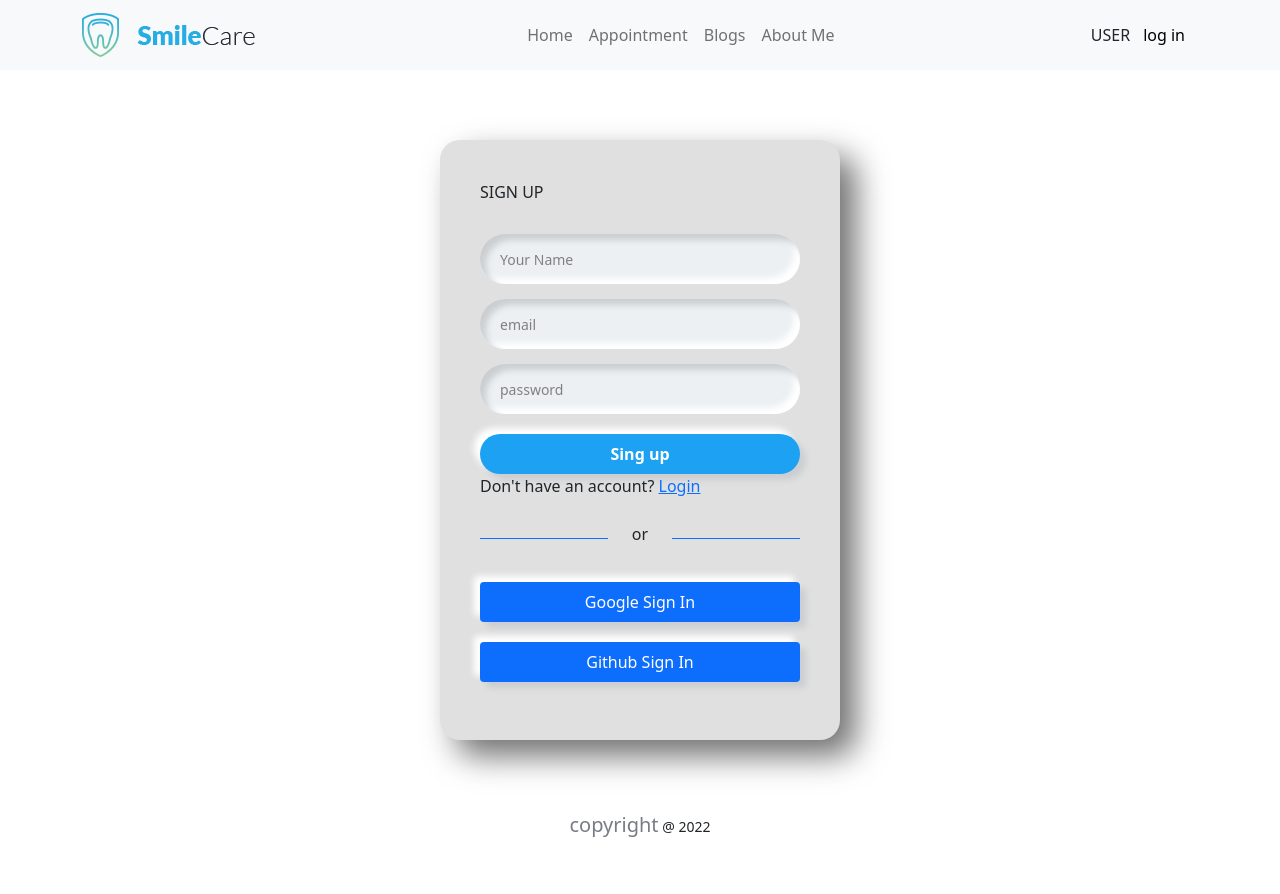
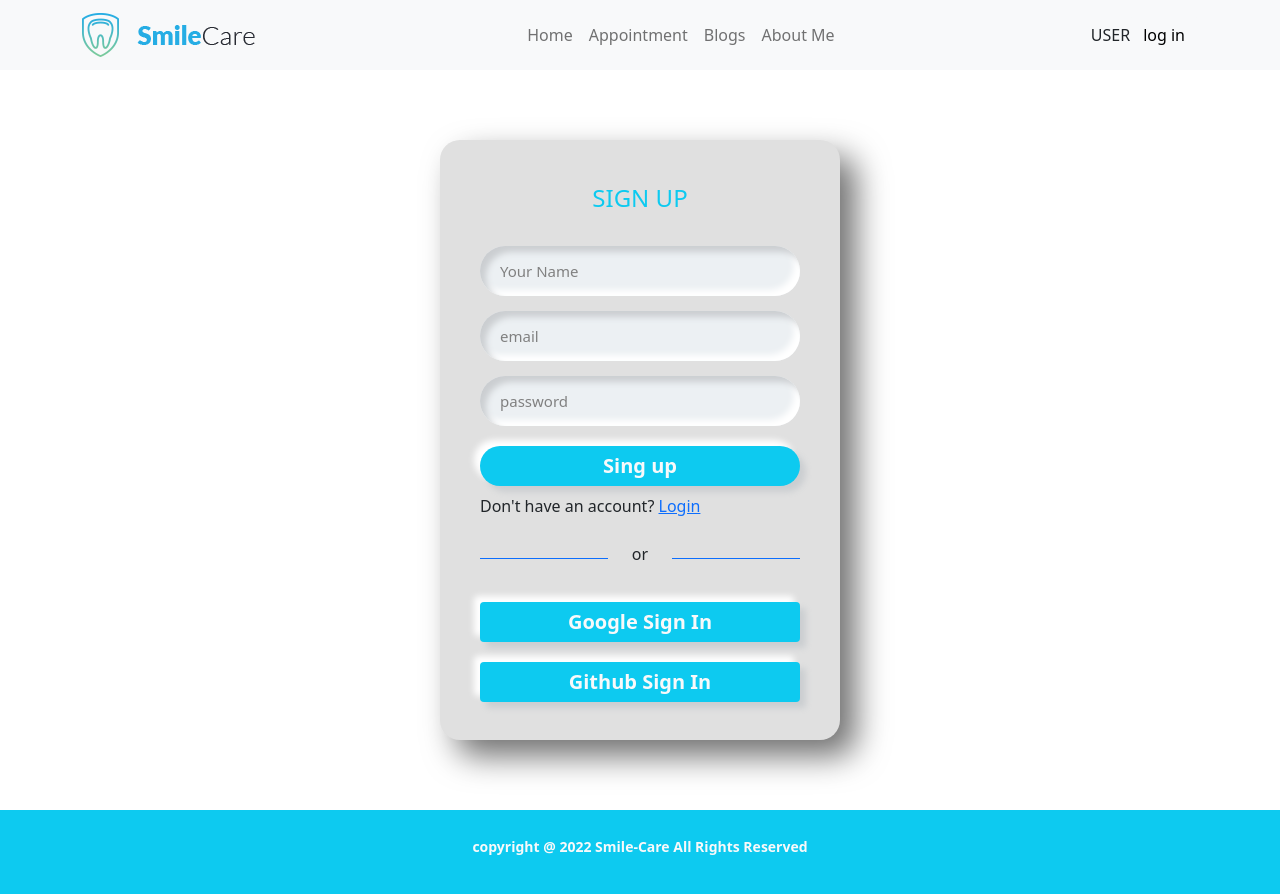
Before and after one commit to Moniruzzaman2525/Smile-Care, a React (Create React App) app: page /signup in a window 1280 px wide. Shown: the top 894 px of the page. Built offline with nearby package versions, Linux system fonts and the light colour scheme; no server answers.

Commit message:
footer finish

```diff
--- a/src/Pages/Login/Login/Login/Login.css
+++ b/src/Pages/Login/Login/Login/Login.css
@@ -31,7 +31,6 @@
 .login-btn {
     color: white;
     margin-top: 20px;
-    background: #1da1f2;
     height: 40px;
     border-radius: 20px;
     cursor: pointer;
@@ -40,11 +39,6 @@
     transition: 0.5s;
 }
 
-/* .login-btn {
-    background-color: red;
-    width: 100%;
-    padd
-} */
 
 .form-container label {
     margin-bottom: 4px;
@@ -63,24 +57,7 @@
     padding: 10px;
     padding-left: 20px;
     height: 50px;
-    font-size: 14px;
+    font-size: 15px;
     border-radius: 50px;
     box-shadow: inset 6px 6px 6px #cbced1, inset -6px -6px 6px white;
 }
-
-
-
-.form-container button:hover {
-    box-shadow: none;
-}
-
-
-.error-message {
-    font-size: 12px;
-    color: red;
-    margin: 10px;
-}
-
-.error-message::before {
-    content: "❌ ";
-}
--- a/src/Pages/Login/Login/Login/Login.js
+++ b/src/Pages/Login/Login/Login/Login.js
@@ -104,13 +104,13 @@ const Login = () => {
     }
     return (
         <div className='form-container'>
-            <div>LOGIN</div>
+            <div className='text-center text-info fs-4'>LOGIN</div>
             <form className='login-form' onSubmit={handleSubmit}>
                 <input type="text" placeholder='email' id="" onChange={handleEmailChange} />
                 {errors.email && <p>{errors.email}</p>}
                 <input type="password" placeholder='password' id="" onChange={handlePassChange} />
                 {errors.password && <p>{errors.password}</p>}
-                <button className='login-btn'>Login</button>
+                <button className='login-btn btn-info text-light fs-5'>Login</button>
                 {/* {signInError && <p>{signInError.message}</p>} */}
                 <ToastContainer></ToastContainer>
                 <p>Forget Password <button type="button" class="btn btn-link" onClick={resetPassword}>Rest Password</button></p>
--- a/src/Pages/Login/Login/Signup/Signup.js
+++ b/src/Pages/Login/Login/Signup/Signup.js
@@ -93,7 +93,7 @@ const Signup = () => {
     return (
         <div>
             <div className='form-container'>
-                <div>SIGN UP</div>
+                <div className='text-center fs-4 text-info'>SIGN UP</div>
                 <form className='login-form' onSubmit={handleSubmit}>
                     <input type="text" name="name" placeholder='Your Name' id="" />
                     <input type="text" placeholder='email' id="" onChange={handleEmailChange} />
@@ -102,7 +102,7 @@ const Signup = () => {
                     {errors.password && <p>{errors.password}</p>}
 
                     {/* <input type="submit" value="Register" /> */}
-                    <button className='login-btn'>Sing up</button>
+                    <button className='login-btn btn-info text-light fs-5 mb-2'>Sing up</button>
                     {/* {signInError && <p>{signInError.message}</p>} */}
                     <ToastContainer></ToastContainer>
                     <p>Don't have an account? <Link to="/login">Login</Link></p>
--- a/src/Pages/Login/Login/SocialLogin/SocialLogin.js
+++ b/src/Pages/Login/Login/SocialLogin/SocialLogin.js
@@ -50,8 +50,8 @@ const SocialLogin = () => {
 
             </div>
             <div>
-                <button className='btn btn-primary login-btn' onClick={() => signInWithGoogle()}>Google Sign In</button>
-                <button className='btn btn-primary login-btn' onClick={() => signInWithGithub()}>Github Sign In</button>
+                <button className='btn btn-info login-btn text-light fs-5 fw-bold' onClick={() => signInWithGoogle()}>Google Sign In</button>
+                <button className='btn btn-info login-btn text-light fs-5 fw-bold' onClick={() => signInWithGithub()}>Github Sign In</button>
             </div>
             <ToastContainer></ToastContainer>
         </div>
--- a/src/Pages/Shared/Footer/Footer.js
+++ b/src/Pages/Shared/Footer/Footer.js
@@ -4,9 +4,11 @@ const Footer = () => {
     const today = new Date();
     const year = today.getFullYear();
     return (
-        <footer className="text-center m-5">
-            <p><small><span style={{ color: '#787C83' }} className='fs-5'>copyright</span> @ {year}</small></p>
-        </footer>
+        <footer className="text-center p-4 text-light mt-5 bg-info fw-bold">
+            <p><small>copyright @ {year}
+                <b> Smile-Care</b> All Rights Reserved</small></p>
+
+        </footer >
     );
 };
 
```
